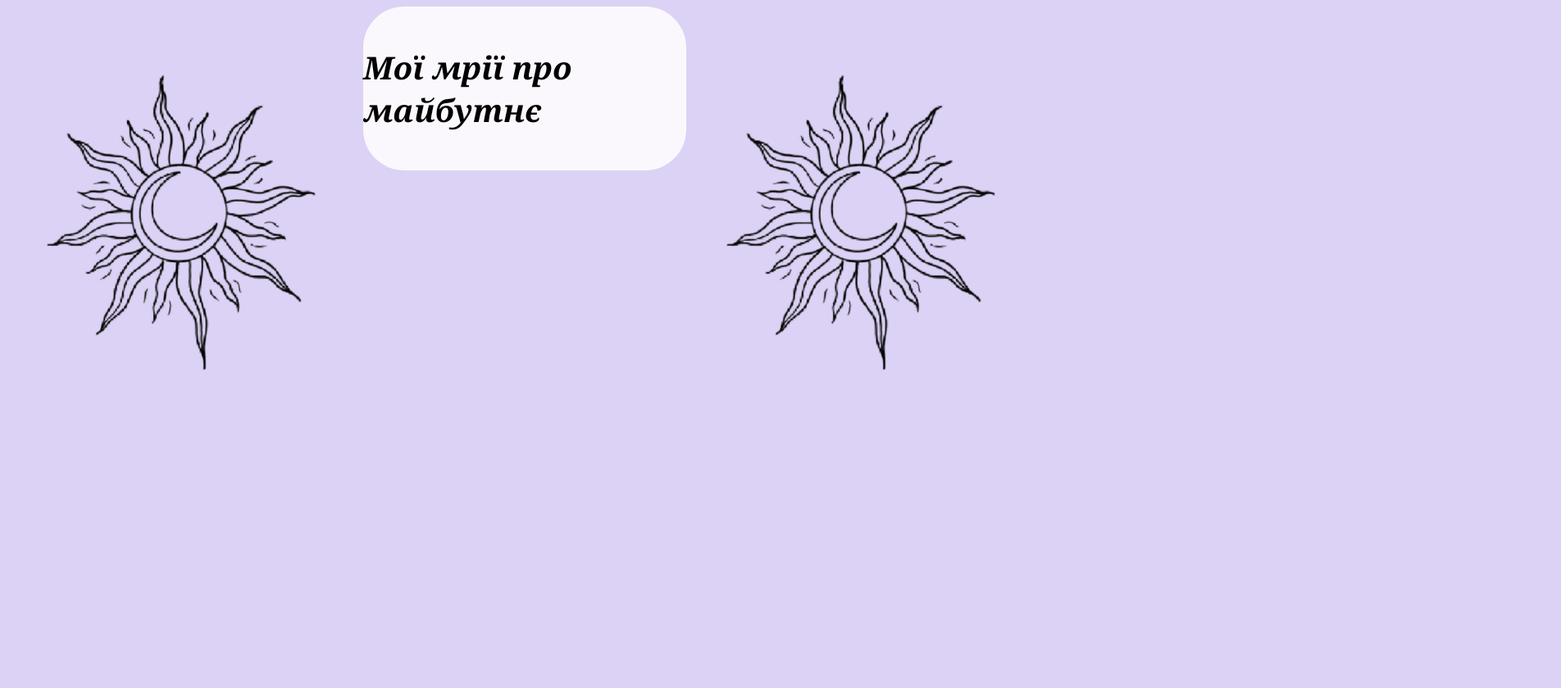
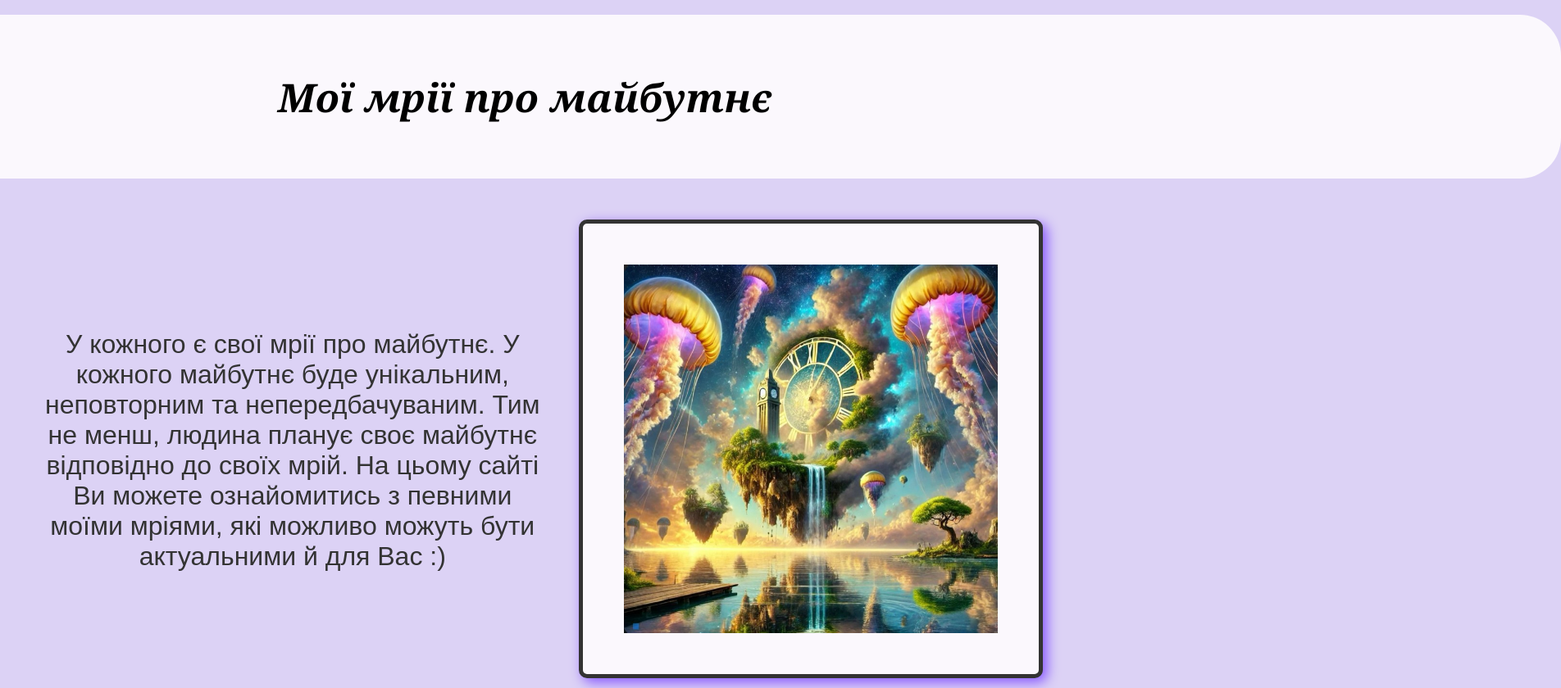
Before and after one commit to VikaSokol/dreams, a plain HTML site: page index.html in a window 1280 px wide. Shown: the whole page at 82% size, 1904 px wide, since content can reach past the window. Before the commit the page ends 800 px from the top, so only its background shows below. Drawn offline with Linux system fonts and the light colour scheme.

Commit message:
основа

```diff
--- a/index.html
+++ b/index.html
@@ -9,20 +9,26 @@
 <body>
 
 
-<div id="dth">
-<img class="symb" src="photo/symb.png">
-<div id="item">
-    <h1> <i> Мої мрії про майбутнє </i></h1>
-</div>
-<img class="symb" src="photo/symb.png">
-</div>
 
+<div id="item"><h1> <i> Мої мрії про майбутнє </i></h1> </div>
 
 
 
 
 <div id="maintext">
 
+    <div id="bloc">
+
+
+       <div id="text1">
+       <p >  <font size="6" > У кожного є свої мрії про майбутнє. У кожного майбутнє буде унікальним, неповторним та непередбачуваним. Тим не менш, людина планує своє майбутнє відповідно до своїх мрій. На цьому сайті Ви можете ознайомитись з певними моїми мріями, які можливо можуть бути актуальними й для Вас :) </font size> </p>
+       </div>
+    </div>
+
+    <div>
+        <img id="photo1" src="photo/Майбутнє.jpg" width="450px" height="450px">
+    </div>
+
 </div>
 
 </body>
--- a/styles.css
+++ b/styles.css
@@ -8,23 +8,66 @@ body{
 
 #item{
     height: 200px;
-    width: 70%;
+    width: 200%;
     display: flex;
     background-color: rgb(251, 248, 253);
     border-radius: 50px;
     justify-content: space-around;
     align-items: center;
     font-family: Georgia;
-    font-size: larger;
+    margin-top: 10px;
+    font-size: x-large;
 }
 
 #maintext{
     width: 100%;
-}
-.symb{
     display: flex;
+    align-items: center;
+    margin-top: 50px;
+    padding-top: 0px;
 }
 
 #dth{
-  display: flex;
+display: flex;
+align-items: center;
+flex-direction: row;
+flex-wrap: nowrap;
 }
+
+#photo1{
+        width: max-content;
+        padding: 50px;
+        border: 5px solid #333; /* Колір та товщина рамки */
+        border-radius: 10px; /* Закруглені кути */
+        box-shadow: 5px 5px 15px rgb(134, 86, 255); /* Тінь */
+        display: inline-block;
+        background-color: rgb(251, 248, 253);
+
+
+}
+
+#text1{
+    display: flex;
+    justify-content: center;
+    align-items: center;
+    height: 300px;
+    text-align: center;
+    font-size: 20px;
+    font-family: Arial, sans-serif;
+    color: #333;
+    padding: 20px;
+}
+
+#ksn{
+    background-color: white;
+}
+
+#bloc{
+    display: flex;
+    display: flex;
+    flex-direction: column;
+    align-items: center;
+    text-align: center;
+    padding: 20px;
+
+}
```
Also changed, not shown: photo/photo2.png (added), photo/Майбутнє.jpg (added), photo/сам.jpg (added).
